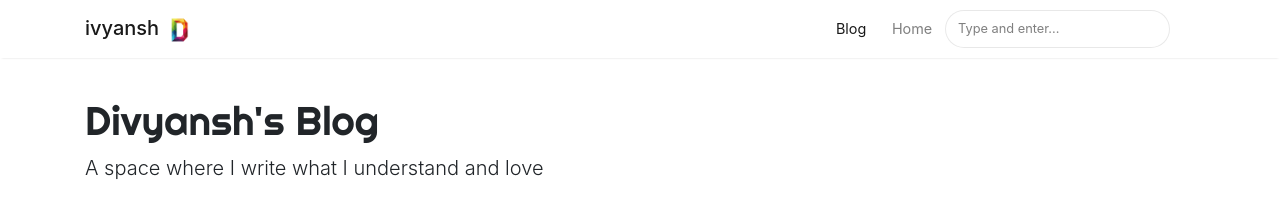
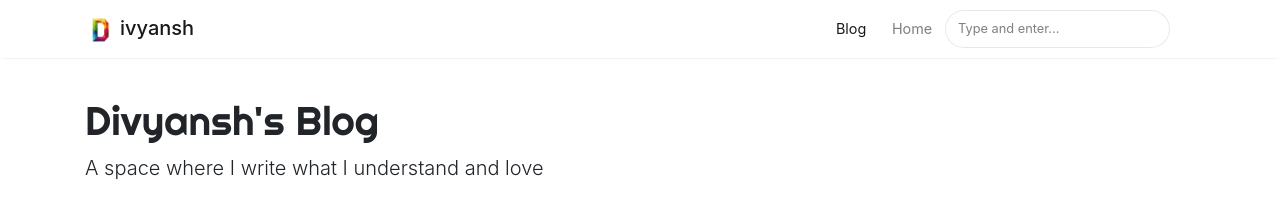
Before and after one commit to divyanshp2013/divyanshpblog, a Jekyll site: the page built from index.html, in a window 1280 px wide. Shown: the top 208 px of the page. Built offline with Jekyll 4.4.1, drawn with Linux system fonts in a browser that asks for light colours; nearby versions of some CDN libraries; the list of posts is cut into pages by our own code.

Commit message:
Update default.html

```diff
--- a/_layouts/default.html
+++ b/_layouts/default.html
@@ -48,8 +48,8 @@ ga('send', 'pageview');
     <div class="container pr-0">
 
     <!-- Begin Logo -->
-    <a class="navbar-brand" href="{{ site.baseurl }}/">ivyansh
-    <img src="{{ site.baseurl }}/{{ site.logo }}" alt="{{ site.name }}">
+    <a class="navbar-brand" href="{{ site.baseurl }}/">
+    <img src="{{ site.baseurl }}/{{ site.logo }}" alt="{{ site.name }}">ivyansh
     </a>
     <!-- End Logo -->
 
```
